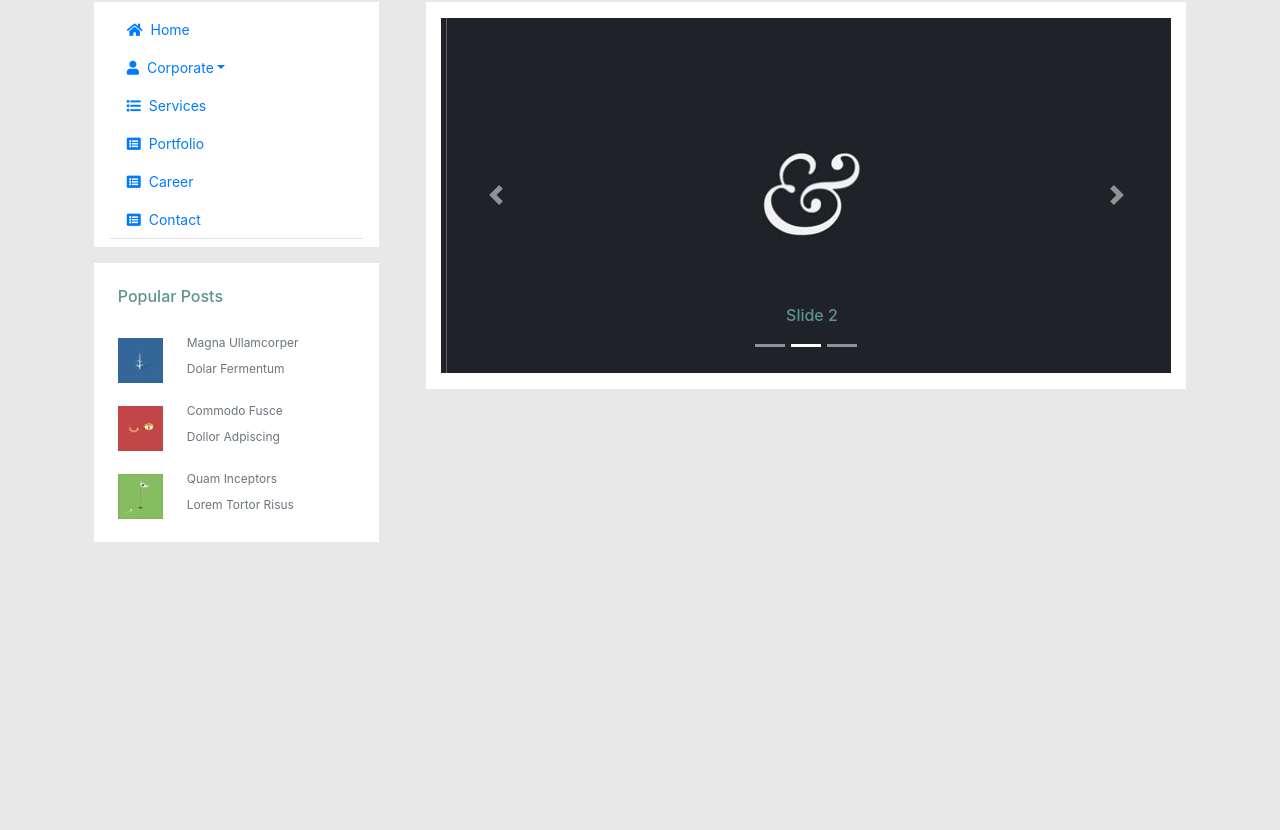
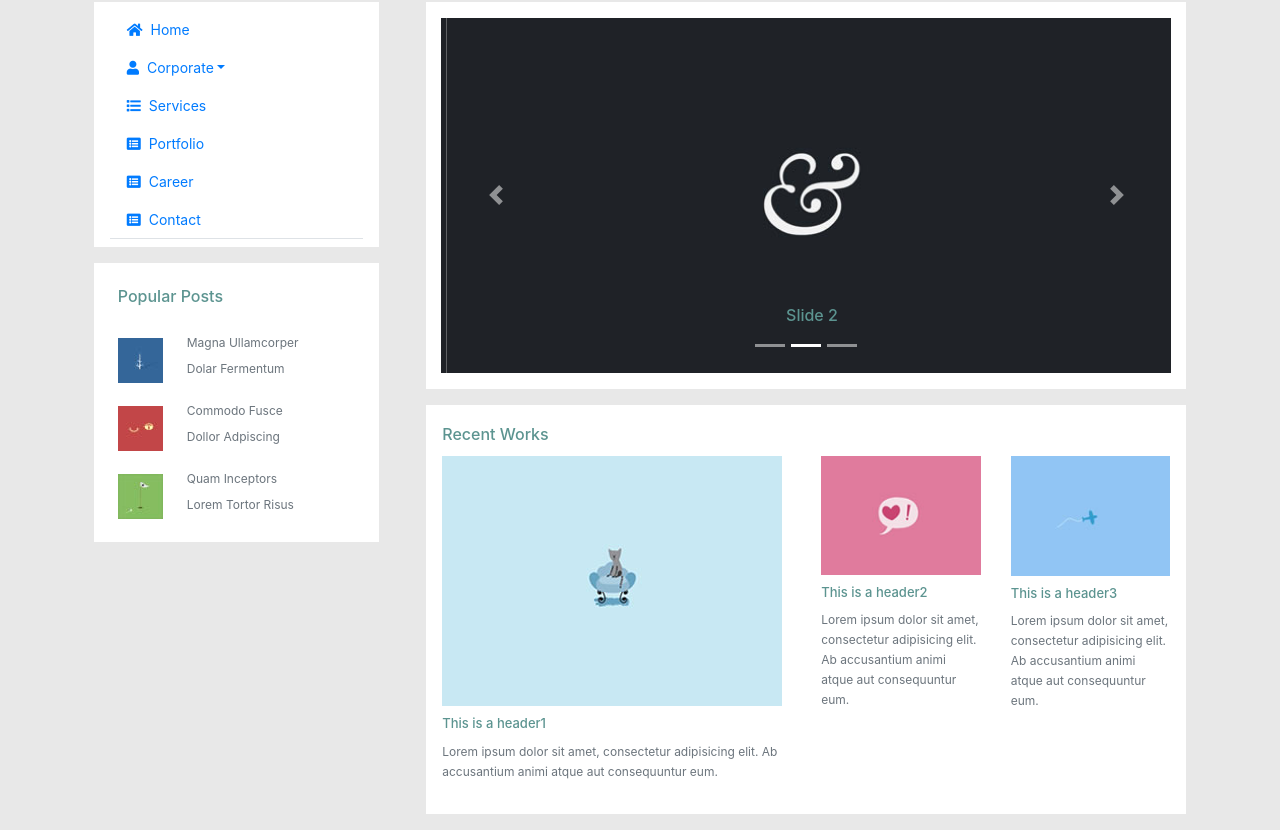
Before and after one commit to tutkuince/designingBlog, a plain HTML site: page index.html in a window 1280 px wide. Shown: the part 64-894 px from the top of the page. Before the commit the page ends 800 px from the top, so only its background shows below. Drawn offline with Linux system fonts and the light colour scheme.

Commit message:
Recent Works is done

```diff
--- a/css/style.css
+++ b/css/style.css
@@ -35,3 +35,9 @@ p {
 	display: inline;
 	margin-left: 5px;
 }
+
+#recentWorks p {
+    font-size: 12px;
+    line-height: 20px;
+
+}
--- a/index.html
+++ b/index.html
@@ -179,6 +179,34 @@
                     </div>
                 </div>
             </section>
+
+            <!-- Recent Works -->
+            <section id="recentWorks">
+                <div class="row bg-white py-3 px-3 mb-3">
+                    <div class="row">
+                        <div class="col-md-12">
+                            <h5 class="py-1">Recent Works</h5>
+                        </div>
+                    </div>
+                    <div class="row">
+                        <div class="col-md-6">
+                            <img class="img-fluid" src="img/recentWorks/1.jpg" alt="">
+                            <h6>This is a header1</h6>
+                            <p class="text-muted">Lorem ipsum dolor sit amet, consectetur adipisicing elit. Ab accusantium animi atque aut consequuntur eum.</p>
+                        </div>
+                        <div class="col-md-3">
+                            <img class="img-fluid" src="img/recentWorks/2.jpg" alt="">
+                            <h6>This is a header2</h6>
+                            <p class="text-muted">Lorem ipsum dolor sit amet, consectetur adipisicing elit. Ab accusantium animi atque aut consequuntur eum.</p>
+                        </div>
+                        <div class="col-md-3">
+                            <img class="img-fluid" src="img/recentWorks/3.jpg" alt="">
+                            <h6>This is a header3</h6>
+                            <p class="text-muted">Lorem ipsum dolor sit amet, consectetur adipisicing elit. Ab accusantium animi atque aut consequuntur eum.</p>
+                        </div>
+                    </div>
+                </div>
+            </section>
         </div>
 
     </div> <!-- Main Row Finished -->
```
